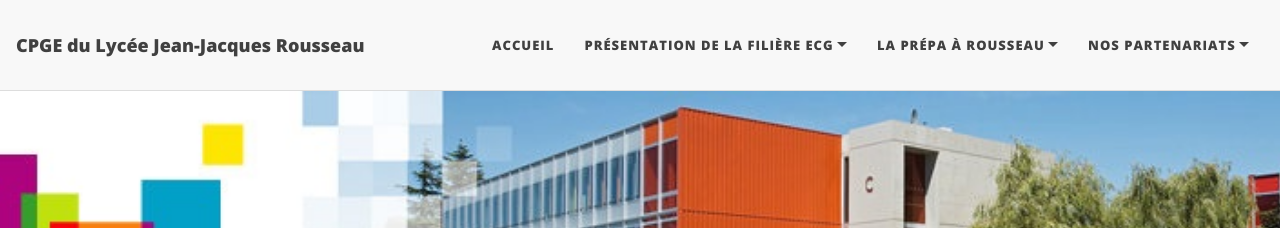
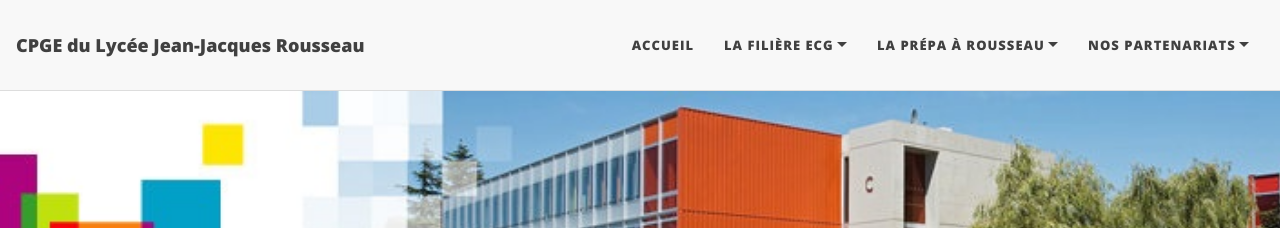
Before and after one commit to cpgesarcelles/cpgesarcelles.github.io, a Jekyll site: the page built from index.html, in a window 1280 px wide. Shown: the top 228 px of the page. Built offline with Jekyll 4.4.1, drawn with Linux system fonts in a browser that asks for light colours; nearby versions of some CDN libraries; the list of posts is cut into pages by our own code.

Commit message:
Update _config.yml

```diff
--- a/_config.yml
+++ b/_config.yml
@@ -13,7 +13,7 @@ author: CPGE du Lycée Jean-Jacques Rousseau
 
 navbar-links:
   Accueil: "index"
-  Présentation de la filière ECG:
+  La filière ECG:
     - Pourquoi faire une CPGE ECG ?: "pourquoi_faire_ECG"
     - Quelles matières sont enseignées en ECG ? : "matieres"
     - A qui s'adresse la filière ECG ?: "admission"
```
